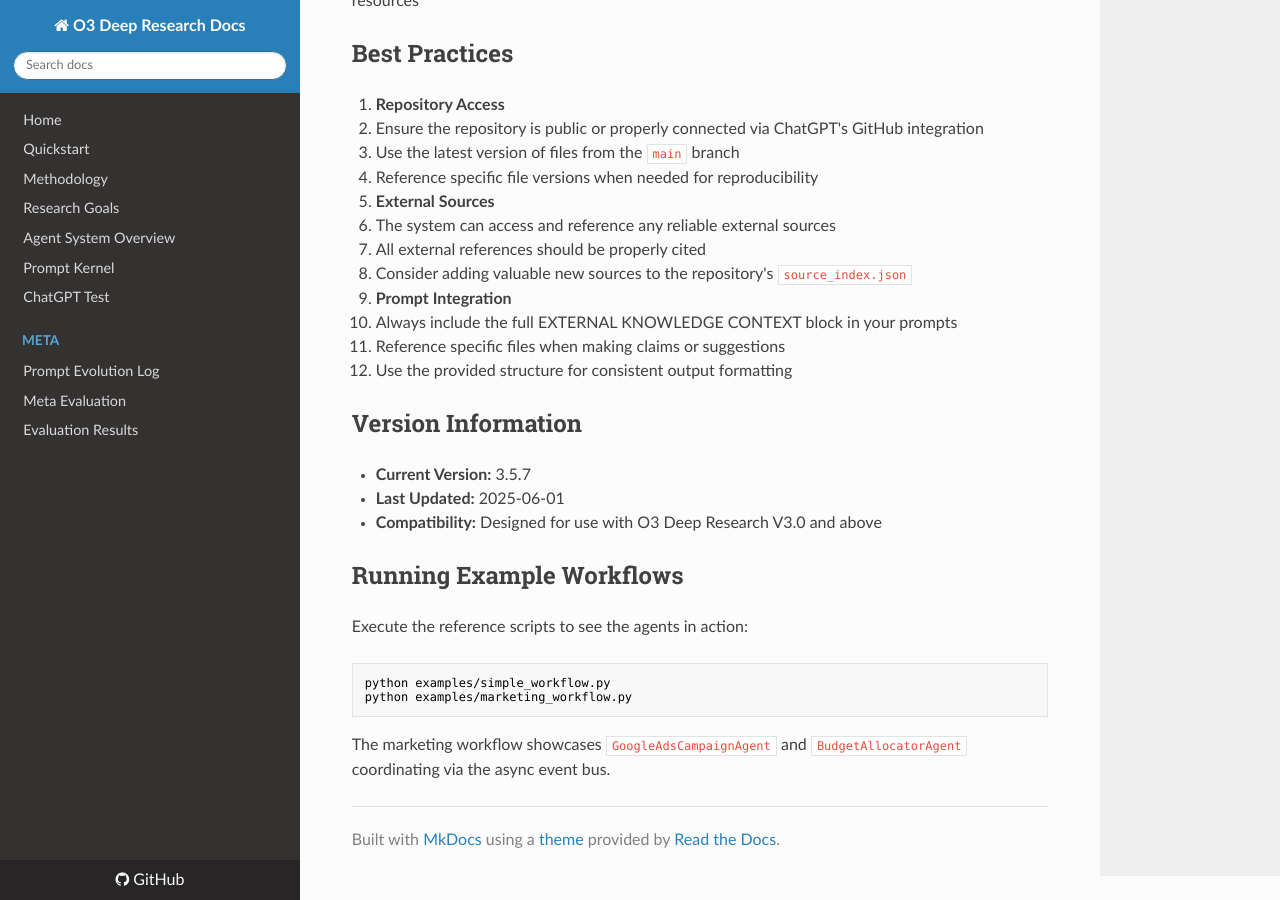
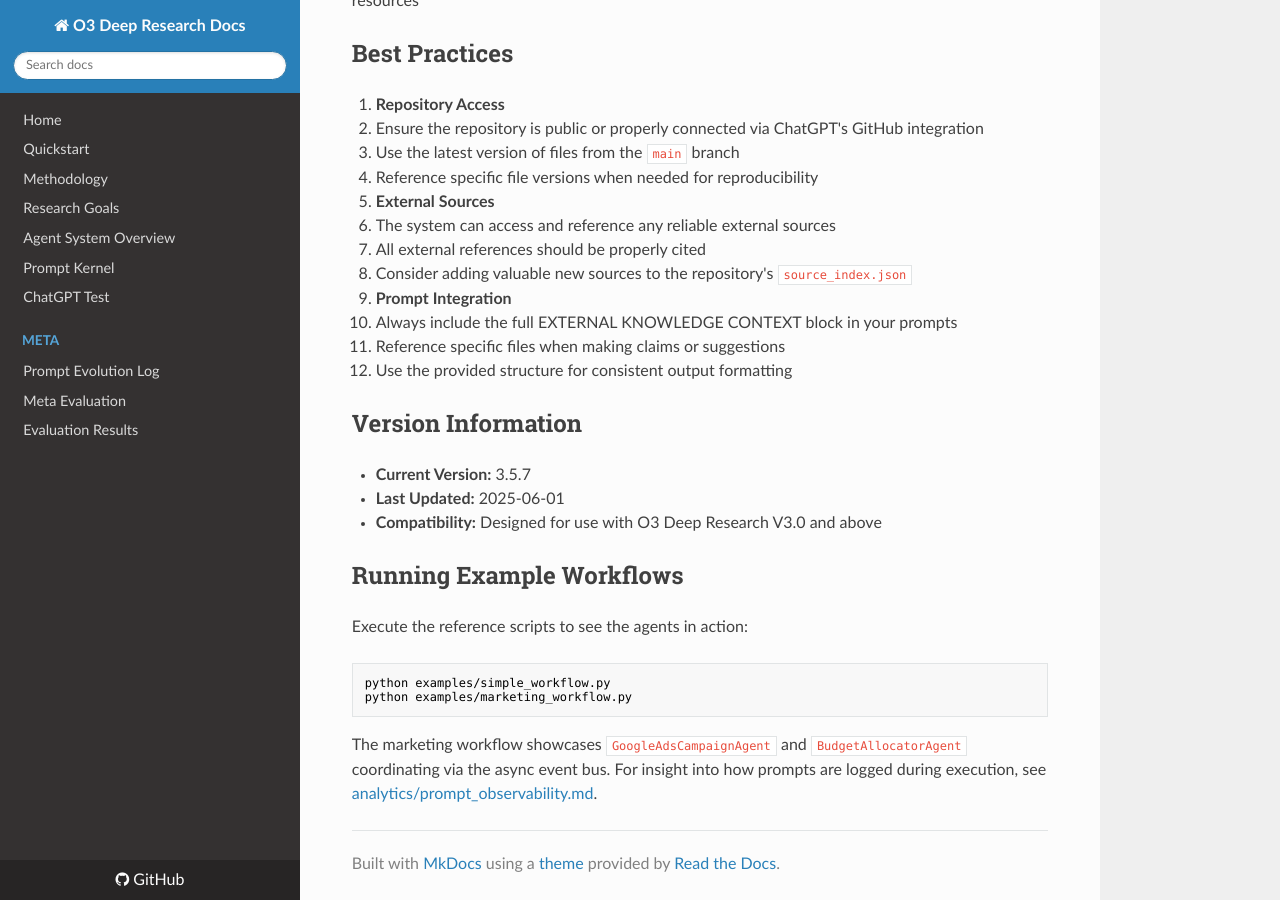
Before and after one commit to ADV-IT-Performance-Corp/ADV-ADK-Research-Hub, an MkDocs documentation site: the page built from docs/integration_guide_o3.md, in a window 1280 px wide and 900 px high, scrolled down 1203 px. Built offline with MkDocs 1.6.1, drawn with Linux system fonts in a browser that asks for light colours; nearby versions of some CDN libraries.

Commit message:
docs: reference prompt observability in marketing docs

```diff
--- a/docs/integration_guide_o3.md
+++ b/docs/integration_guide_o3.md
@@ -99,3 +99,5 @@
 
 The marketing workflow showcases `GoogleAdsCampaignAgent` and
 `BudgetAllocatorAgent` coordinating via the async event bus.
+For insight into how prompts are logged during execution, see
+[analytics/prompt_observability.md](analytics/prompt_observability.md).
```
Also changed, not shown: docs/performance_marketing/README.md (+1 -0 lines).
